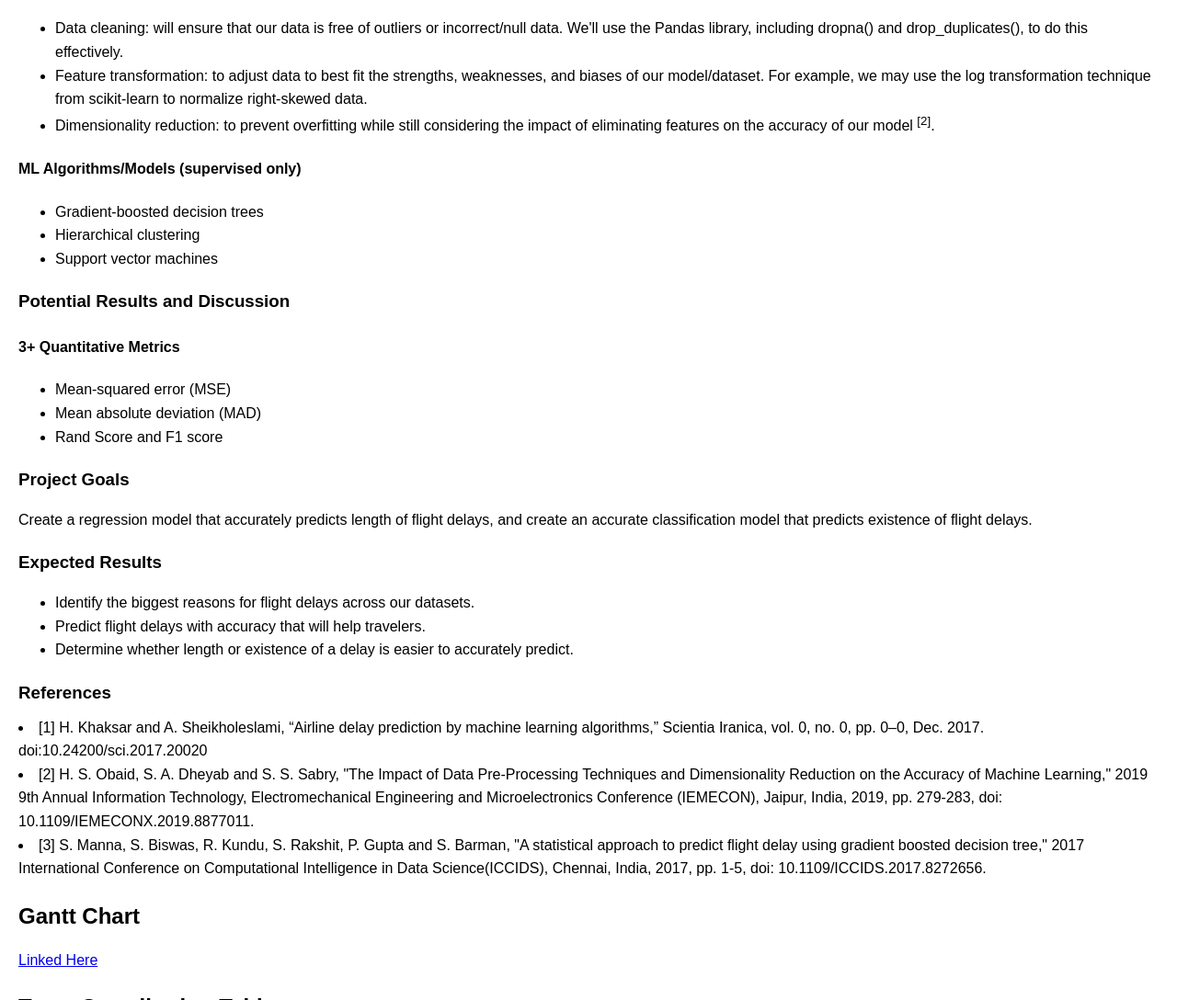
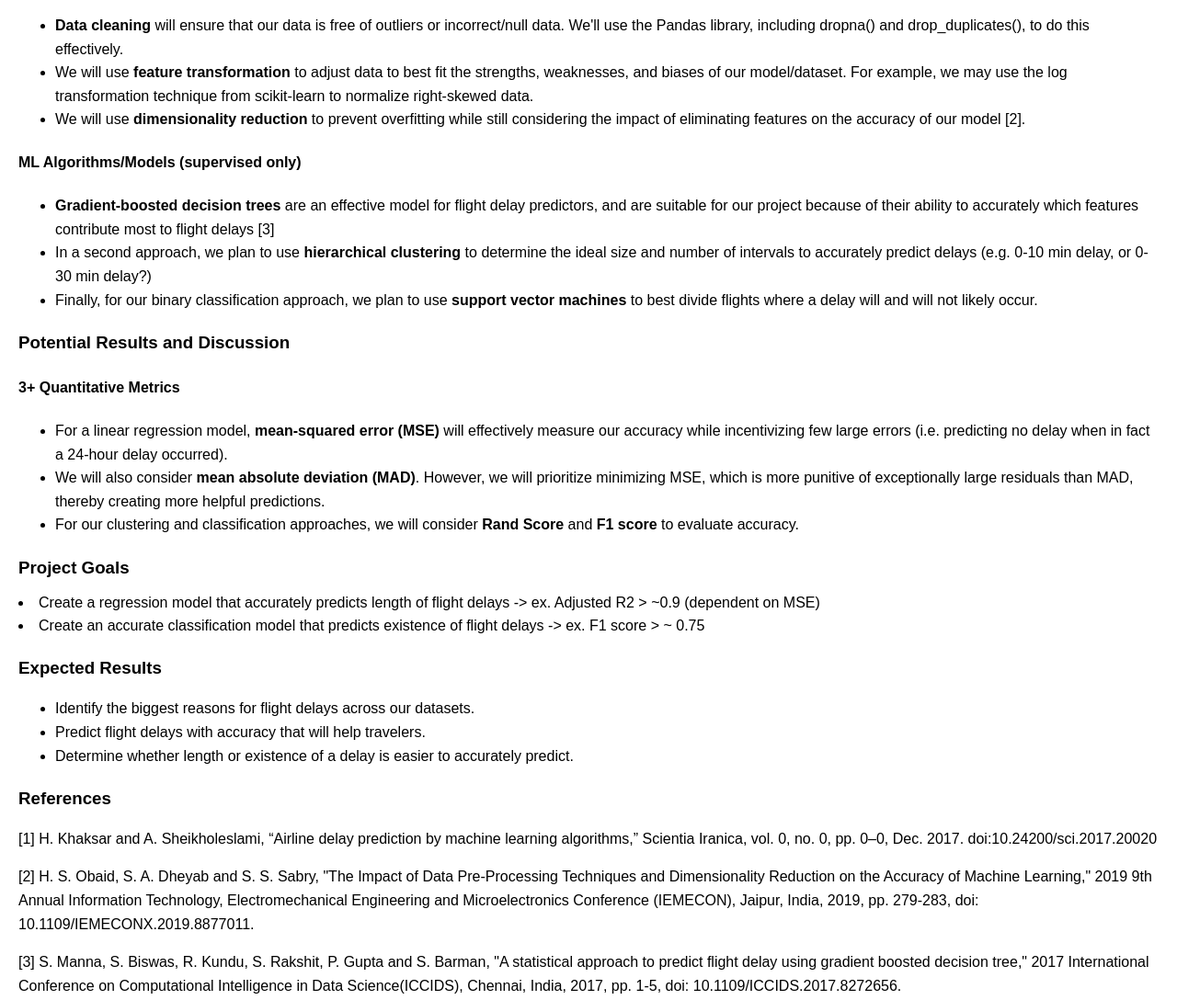
Before and after one commit to addyyang/addyyang.github.io, a plain HTML site: page index.html in a window 1280 px wide. Shown: the part 406-1494 px from the top of the page at 92% size. Drawn offline with Linux system fonts and the light colour scheme.

Commit message:
Formatting changes

```diff
--- a/index.html
+++ b/index.html
@@ -35,7 +35,7 @@
     <h1>CS4641 Project Proposal: Flight Delay Predictor</h1>
 
     <h3>Introduction/Background</h3>
-    <p>There exist sites, like <a href="https://wingman.wtf/">wingman.wtf</a> and <a href="https://www.knowdelay.com/index.html">knowdelay.com</a> that predict flight delays but are often too inaccurate to fully rely on. Scholarly articles that detail the use of ML in predicting flight delays generally focus on a single airport or airline, and use regression models like decision trees <sup>[1]</sup>.</p>
+    <p>There exist sites, like <a href="https://wingman.wtf/">wingman.wtf</a> and <a href="https://www.knowdelay.com/index.html">knowdelay.com</a> that predict flight delays but are often too inaccurate to fully rely on. Scholarly articles that detail the use of ML in predicting flight delays generally focus on a single airport or airline, and use regression models like decision trees [1].</p>
 
     <h3>Problem Definition</h3>
     <p>Airline delays are a frustration for passengers, and because of the few resources available to accurately forecast potential delays, through this project, we aim to help travelers determine when delays are most likely to occur, and airports and airlines provide more reliable information about their operations.</p>
@@ -43,28 +43,29 @@
     <h3>Methods</h3>
     <h4>Data Preprocessing Methods</h4>
     <ul>
-        <li>Data cleaning: will ensure that our data is free of outliers or incorrect/null data. We'll use the Pandas library, including dropna() and drop_duplicates(), to do this effectively.</li>
-        <li>Feature transformation: to adjust data to best fit the strengths, weaknesses, and biases of our model/dataset. For example, we may use the log transformation technique from scikit-learn to normalize right-skewed data.</li>
-        <li>Dimensionality reduction: to prevent overfitting while still considering the impact of eliminating features on the accuracy of our model <sup>[2]</sup>.</li>
+        <li><b>Data cleaning</b> will ensure that our data is free of outliers or incorrect/null data. We'll use the Pandas library, including dropna() and drop_duplicates(), to do this effectively.</li>
+        <li>We will use <b>feature transformation</b> to adjust data to best fit the strengths, weaknesses, and biases of our model/dataset. For example, we may use the log transformation technique from scikit-learn to normalize right-skewed data.</li>
+        <li>We will use <b>dimensionality reduction</b> to prevent overfitting while still considering the impact of eliminating features on the accuracy of our model [2].</li>
     </ul>
 
     <h4>ML Algorithms/Models (supervised only)</h4>
     <ul>
-        <li>Gradient-boosted decision trees</li>
-        <li>Hierarchical clustering</li>
-        <li>Support vector machines</li>
+        <li><b>Gradient-boosted decision trees</b> are an effective model for flight delay predictors, and are suitable for our project because of their ability to accurately which features contribute most to flight delays [3]</li>
+        <li>In a second approach, we plan to use <b>hierarchical clustering</b> to determine the ideal size and number of intervals to accurately predict delays (e.g. 0-10 min delay, or 0-30 min delay?)</li>
+        <li>Finally, for our binary classification approach, we plan to use <b>support vector machines</b> to best divide flights where a delay will and will not likely occur.</li>
     </ul>
 
     <h3>Potential Results and Discussion</h3>
     <h4>3+ Quantitative Metrics</h4>
     <ul>
-        <li>Mean-squared error (MSE)</li>
-        <li>Mean absolute deviation (MAD)</li>
-        <li>Rand Score and F1 score</li>
+        <li>For a linear regression model, <b>mean-squared error (MSE)</b> will effectively measure our accuracy while incentivizing few large errors (i.e. predicting no delay when in fact a 24-hour delay occurred).</li>
+        <li>We will also consider <b>mean absolute deviation (MAD)</b>. However, we will prioritize minimizing MSE, which is more punitive of exceptionally large residuals than MAD, thereby creating more helpful predictions.</li>
+        <li>For our clustering and classification approaches, we will consider <b>Rand Score</b> and <b>F1 score</b> to evaluate accuracy.</li>
     </ul>
 
     <h3>Project Goals</h3>
-    <p>Create a regression model that accurately predicts length of flight delays, and create an accurate classification model that predicts existence of flight delays.</p>
+        <li>Create a regression model that accurately predicts length of flight delays -> ex. Adjusted R2 > ~0.9 (dependent on MSE)</li>
+        <li>Create an accurate classification model that predicts existence of flight delays -> ex. F1 score > ~ 0.75</li>
 
     <h3>Expected Results</h3>
     <ul>
@@ -74,9 +75,9 @@
     </ul>
 
     <h3>References</h3>
-        <li>[1] H. Khaksar and A. Sheikholeslami, “Airline delay prediction by machine learning algorithms,” Scientia Iranica, vol. 0, no. 0, pp. 0–0, Dec. 2017. doi:10.24200/sci.2017.20020</li>
-        <li>[2] H. S. Obaid, S. A. Dheyab and S. S. Sabry, "The Impact of Data Pre-Processing Techniques and Dimensionality Reduction on the Accuracy of Machine Learning," 2019 9th Annual Information Technology, Electromechanical Engineering and Microelectronics Conference (IEMECON), Jaipur, India, 2019, pp. 279-283, doi: 10.1109/IEMECONX.2019.8877011.</li>
-        <li>[3] S. Manna, S. Biswas, R. Kundu, S. Rakshit, P. Gupta and S. Barman, "A statistical approach to predict flight delay using gradient boosted decision tree," 2017 International Conference on Computational Intelligence in Data Science(ICCIDS), Chennai, India, 2017, pp. 1-5, doi: 10.1109/ICCIDS.2017.8272656.</li>
+        <p>[1] H. Khaksar and A. Sheikholeslami, “Airline delay prediction by machine learning algorithms,” Scientia Iranica, vol. 0, no. 0, pp. 0–0, Dec. 2017. doi:10.24200/sci.2017.20020</p>
+        <p>[2] H. S. Obaid, S. A. Dheyab and S. S. Sabry, "The Impact of Data Pre-Processing Techniques and Dimensionality Reduction on the Accuracy of Machine Learning," 2019 9th Annual Information Technology, Electromechanical Engineering and Microelectronics Conference (IEMECON), Jaipur, India, 2019, pp. 279-283, doi: 10.1109/IEMECONX.2019.8877011.</p>
+        <p>[3] S. Manna, S. Biswas, R. Kundu, S. Rakshit, P. Gupta and S. Barman, "A statistical approach to predict flight delay using gradient boosted decision tree," 2017 International Conference on Computational Intelligence in Data Science(ICCIDS), Chennai, India, 2017, pp. 1-5, doi: 10.1109/ICCIDS.2017.8272656.</p>
 
     <h2>Gantt Chart</h2>
     <p><a href="https://docs.google.com/spreadsheets/d/1DOtCJ0PgNM5uBerABgMfCDr11GxqrQK8Jsl495TC0UA/edit?usp=sharing">Linked Here</a></p>
```
